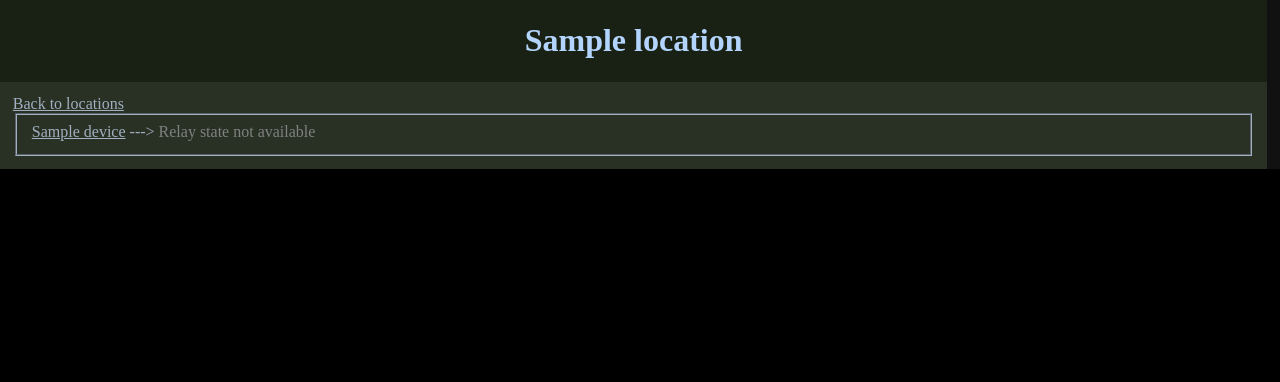
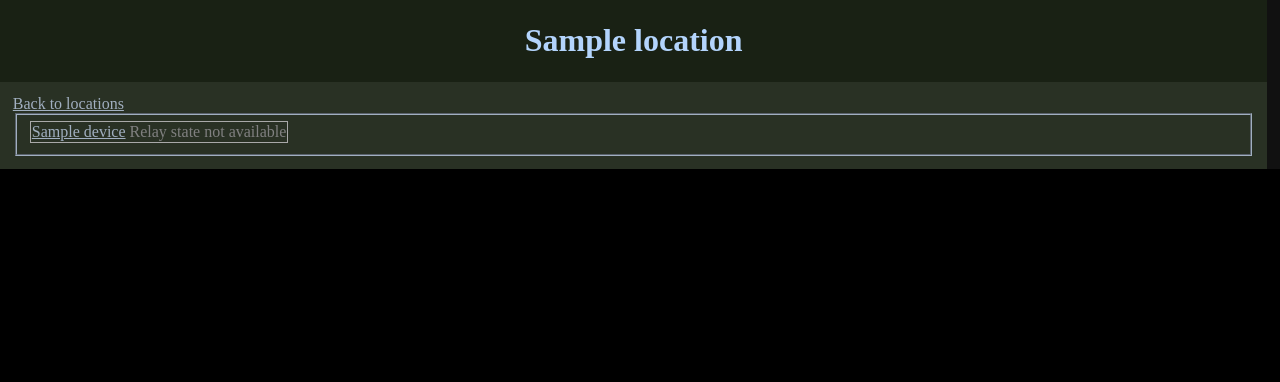
Before and after one commit to s17kf/smartHomeDjango, a Django app: page /devices/location/1/ in a window 1280 px wide. Shown: the top 382 px of the page. Run offline with Django 5.2, Linux system fonts and the light colour scheme; tables that the repository leaves empty hold one stand-in row (values such as "Sample post").

Commit message:
Improve location view template

```diff
--- a/devices/templates/devices/details/relay_status.html
+++ b/devices/templates/devices/details/relay_status.html
@@ -19,9 +19,7 @@
           id="form_update_relay{{ device.id }}">
         {% csrf_token %}
         <input type="hidden" name="next" value="{{ request.path }}">
-
     </form>
-
 {% else %}
     <span style="color: gray;">Relay state not available</span>
 {% endif %}
--- a/devices/templates/devices/location.html
+++ b/devices/templates/devices/location.html
@@ -10,12 +10,9 @@
         <fieldset>
             <table>
                 {% for device_config in device_config_list %}
-                    <tr>
+                    <tr style="outline: thin solid darkgrey">
                         <td>
                             <a href="{% url 'devices:device' device_config.device.id %}">{{ device_config.device.name }}</a>
-                        </td>
-                        <td>
-                            --->
                         </td>
                         <td>
                             {% include device_config.get_status_template with device=device_config.device %}
```
